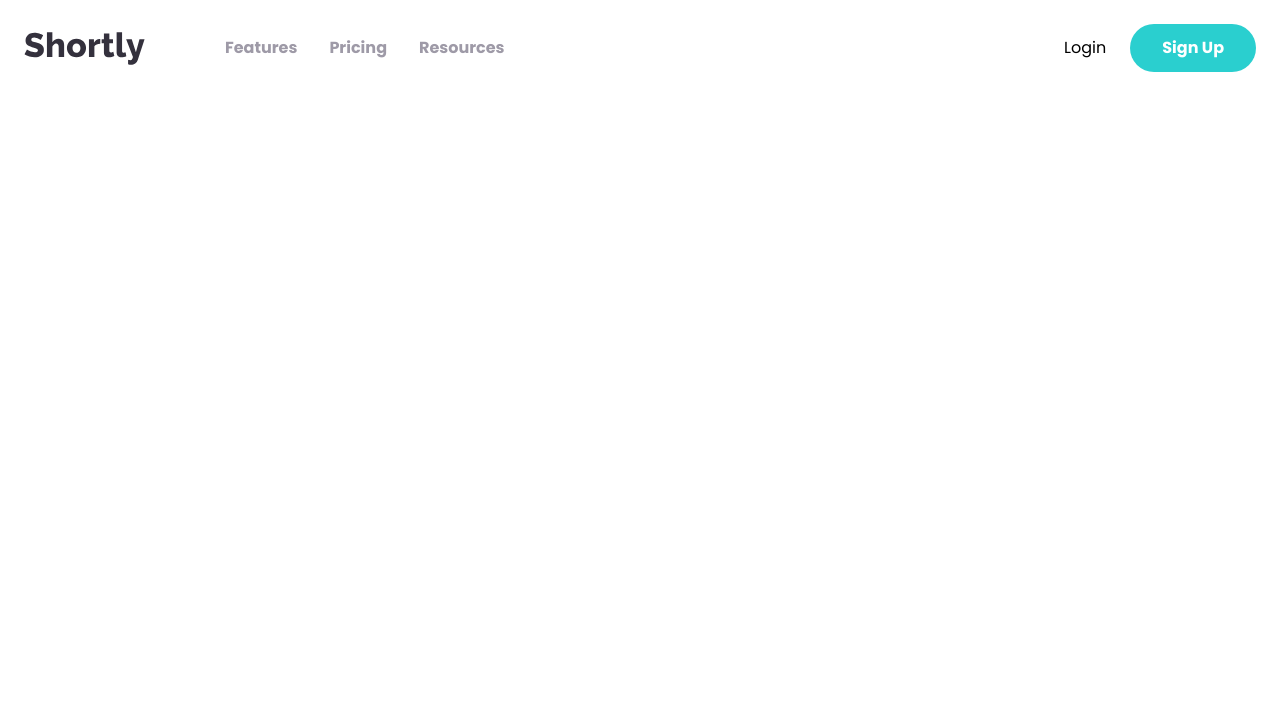
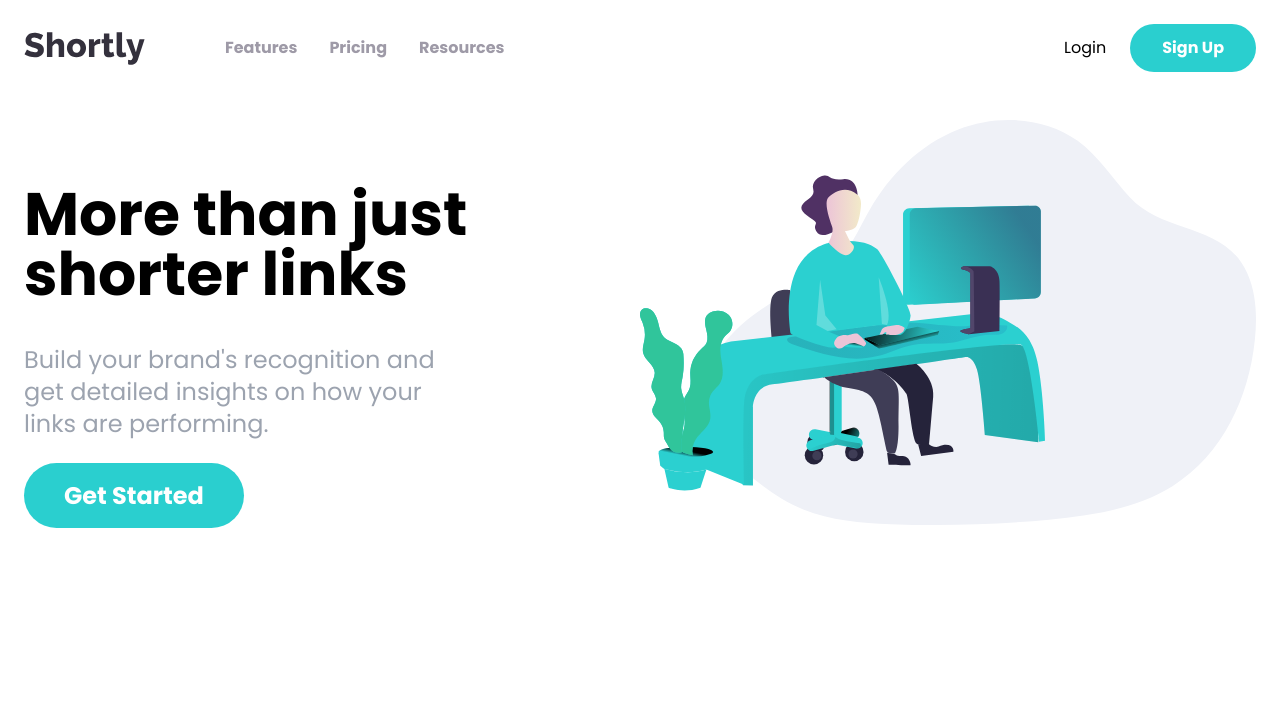
Before and after one commit to PingHuskar/Tailwind-CSS-From-Scratch, a website: page project/shortly/index.html in a window 1280 px wide. Drawn offline with Linux system fonts and the light colour scheme.

Commit message:
Hero Section

```diff
--- a/project/shortly/index.html
+++ b/project/shortly/index.html
@@ -32,5 +32,26 @@
       <!-- Mobile -->
 
     </nav>
+
+    <section id="hero">
+      <div class="container flex flex-col-reverse p-6 mx-auto lg:flex-row">
+        <div class="flex flex-col space-y-10 mb-44 lg:mt-16 lg:w-1/2 xl:mb:52">
+          <h1 class="text-5xl font-bold text-center lg:text-6xl lg:max-w-md lg:text-left">
+            More than just shorter links
+          </h1>
+          <p class="text-2xl text-center text-gray-400 lg:max-w-md lg:text-left">
+            Build your brand's recognition and get detailed insights on how your links are performing.
+          </p>
+          <div class="mx-auto lg:mx-0">
+            <a href="#" class="px-10 py-5 text-2xl font-bold text-white rounded-full bg-cyan lg:py-4 hover:opacity-70">
+              Get Started
+            </a>
+          </div>
+        </div>
+        <div class="mx-auto mb-24 md:w-180 lg:mb-0 lg:w-1/2">
+          <img src="images/illustration-working.svg" alt="">
+        </div>
+      </div>
+    </section>
   </body>
 </html>
```
Also changed, not shown: project/shortly/css/style.css.
